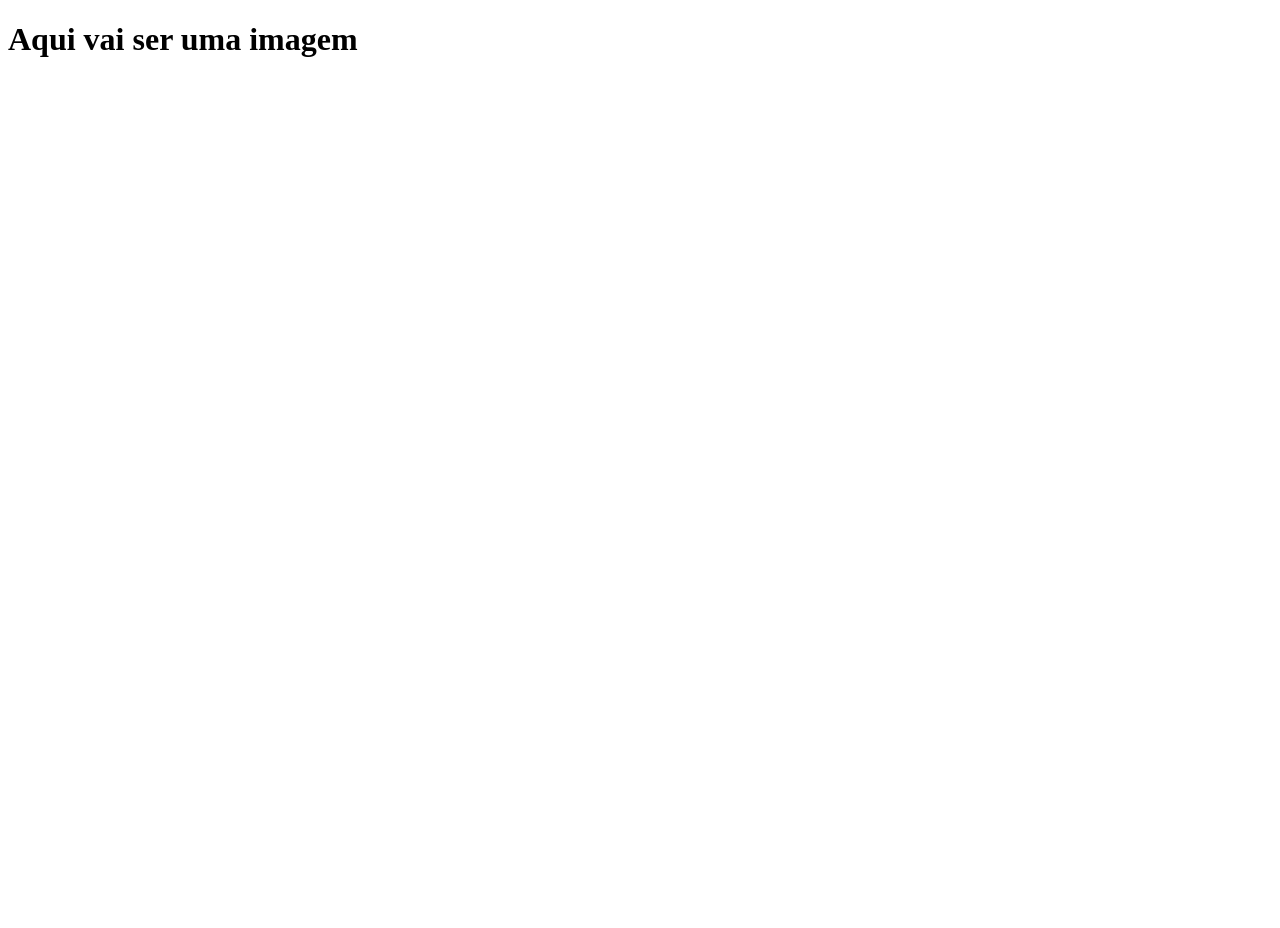
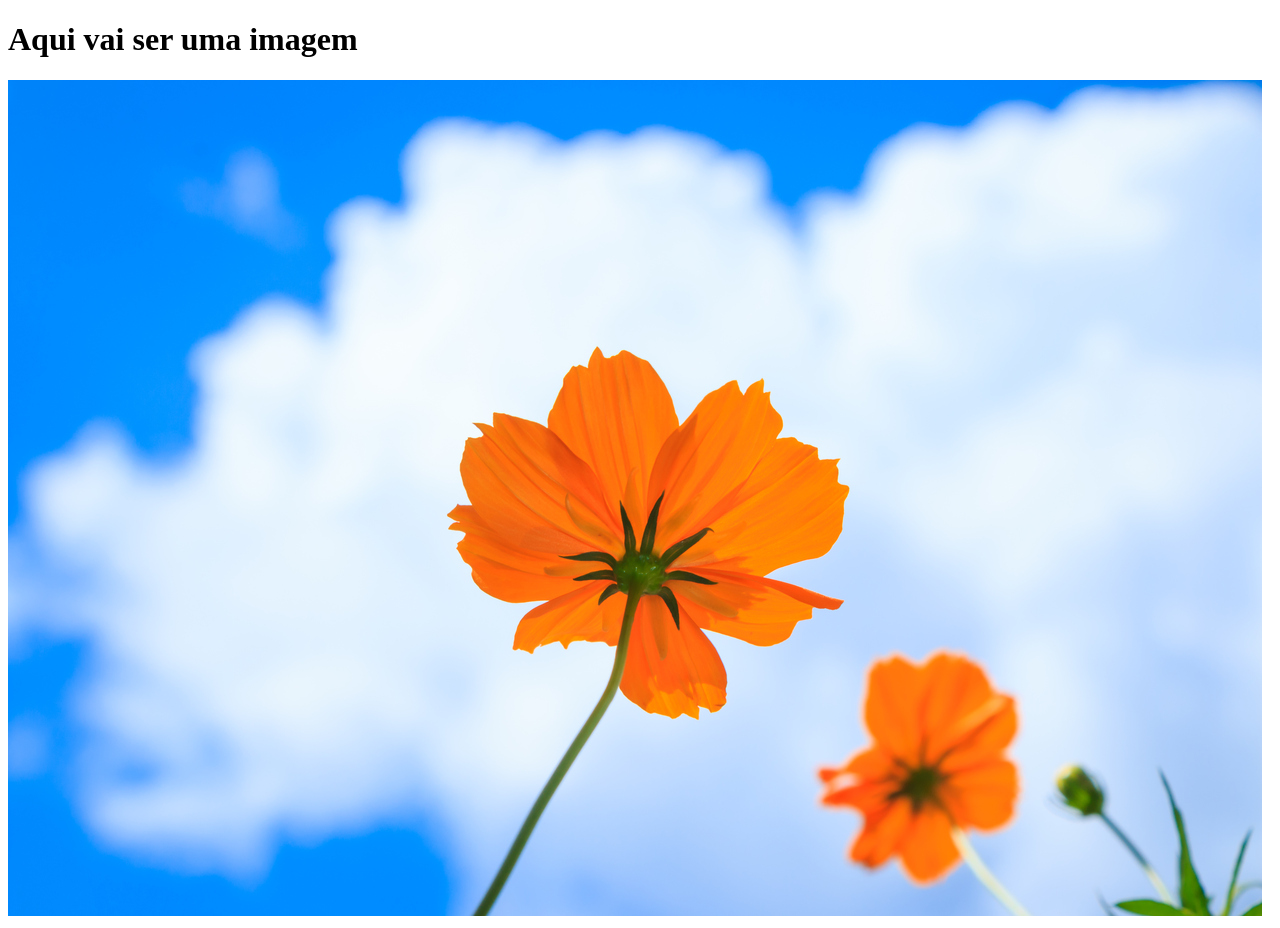
Before and after one commit to nana1610/luana, a plain HTML site: page index.html in a window 1280 px wide. Before the commit the page ends 800 px from the top, so only its background shows below. Drawn offline with Linux system fonts and the light colour scheme.

Commit message:
add a img

```diff
--- a/index.html
+++ b/index.html
@@ -12,7 +12,7 @@
 </header>
 
 <main>
-<img src="" alt="">
+<img src="flor.jpg" alt="foto de flor">
 </main>
 
 
```
